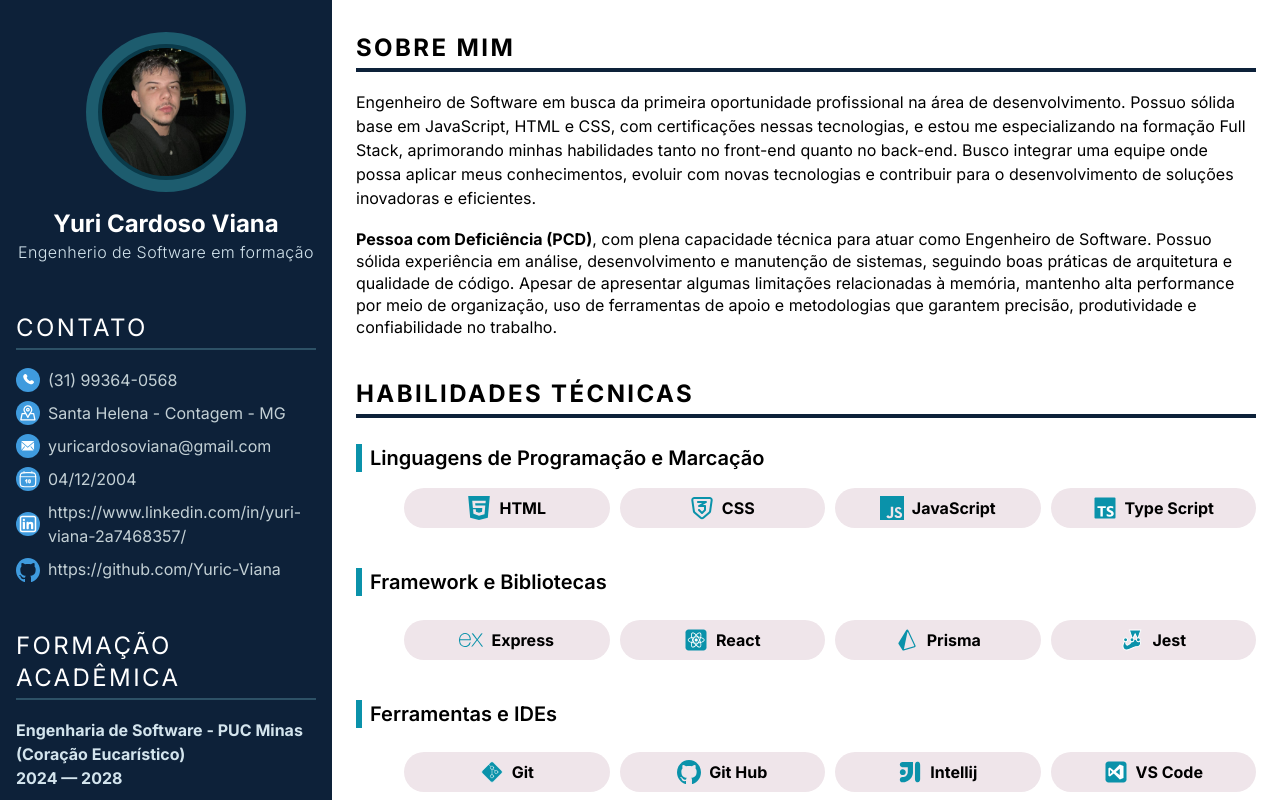
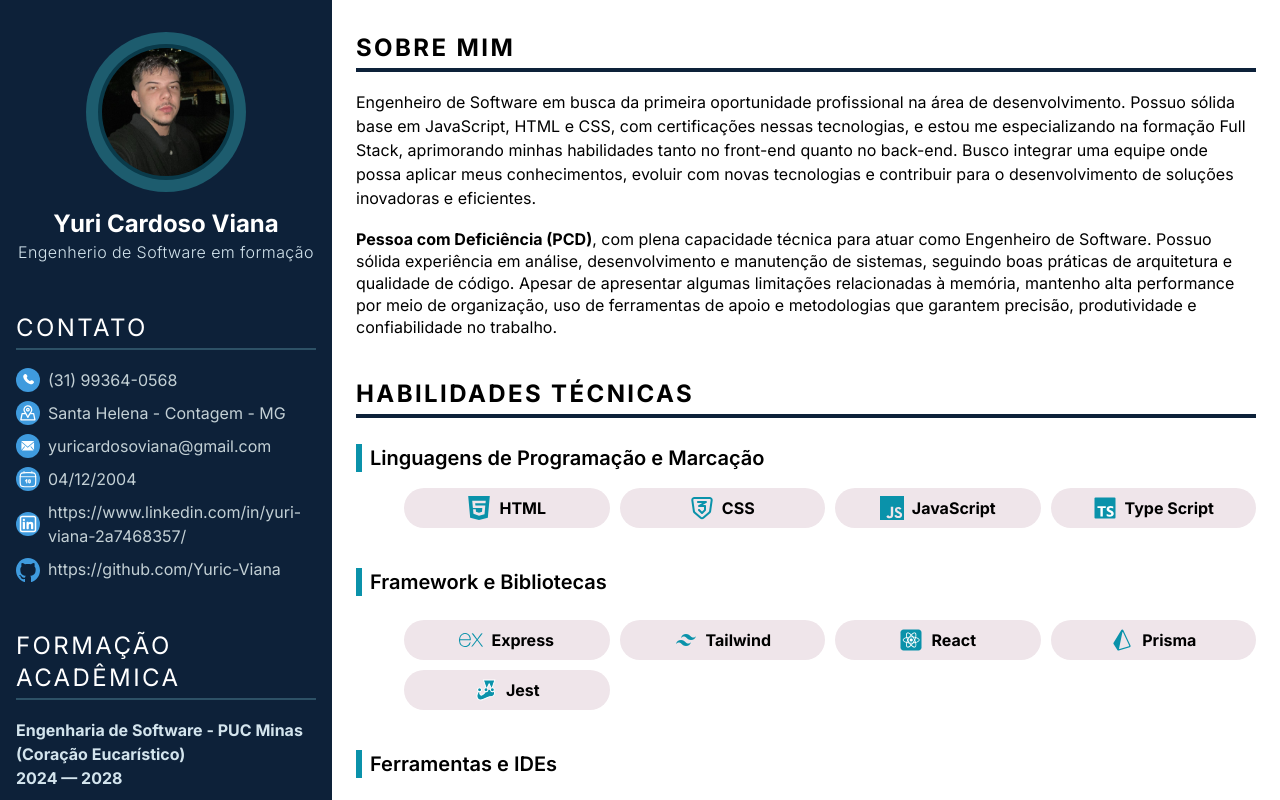
Before and after one commit to Yuric-Viana/digital-resume, a React (Vite) app: page / in a window 1280 px wide. Shown: the top 800 px of the page. Built offline with nearby package versions, Linux system fonts and the light colour scheme.

Commit message:
feat: adicionar framework tailwind

```diff
--- a/src/components/HardSkills.tsx
+++ b/src/components/HardSkills.tsx
@@ -5,6 +5,7 @@ import html from "../assets/languages/html.svg"
 
 import react from "../assets/frameworks/react.svg"
 import express from "../assets/frameworks/express.svg"
+import tailwind from "../assets/frameworks/tailwind.svg"
 import prisma from "../assets/frameworks/prisma.svg"
 import jest from "../assets/frameworks/jest.svg"
 
@@ -55,6 +56,11 @@ export function HardSkills() {
                         <li className="bg-[#EFE5EA] p-2 rounded-4xl w-auto px-6 flex gap-2 justify-center">
                             <img className="w-6" src={express} alt="Ícone do Express" />
                             <p className="font-bold">Express</p>
+                        </li>
+
+                        <li className="bg-[#EFE5EA] p-2 rounded-4xl w-auto px-6 flex gap-2 justify-center">
+                            <img className="w-6" src={tailwind} alt="Ícone do Tailwind" />
+                            <p className="font-bold">Tailwind</p>
                         </li>
 
                         <li className="bg-[#EFE5EA] p-2 rounded-4xl w-auto px-6 flex gap-2 justify-center">
```
Also changed, not shown: src/assets/frameworks/tailwind.svg (added).
